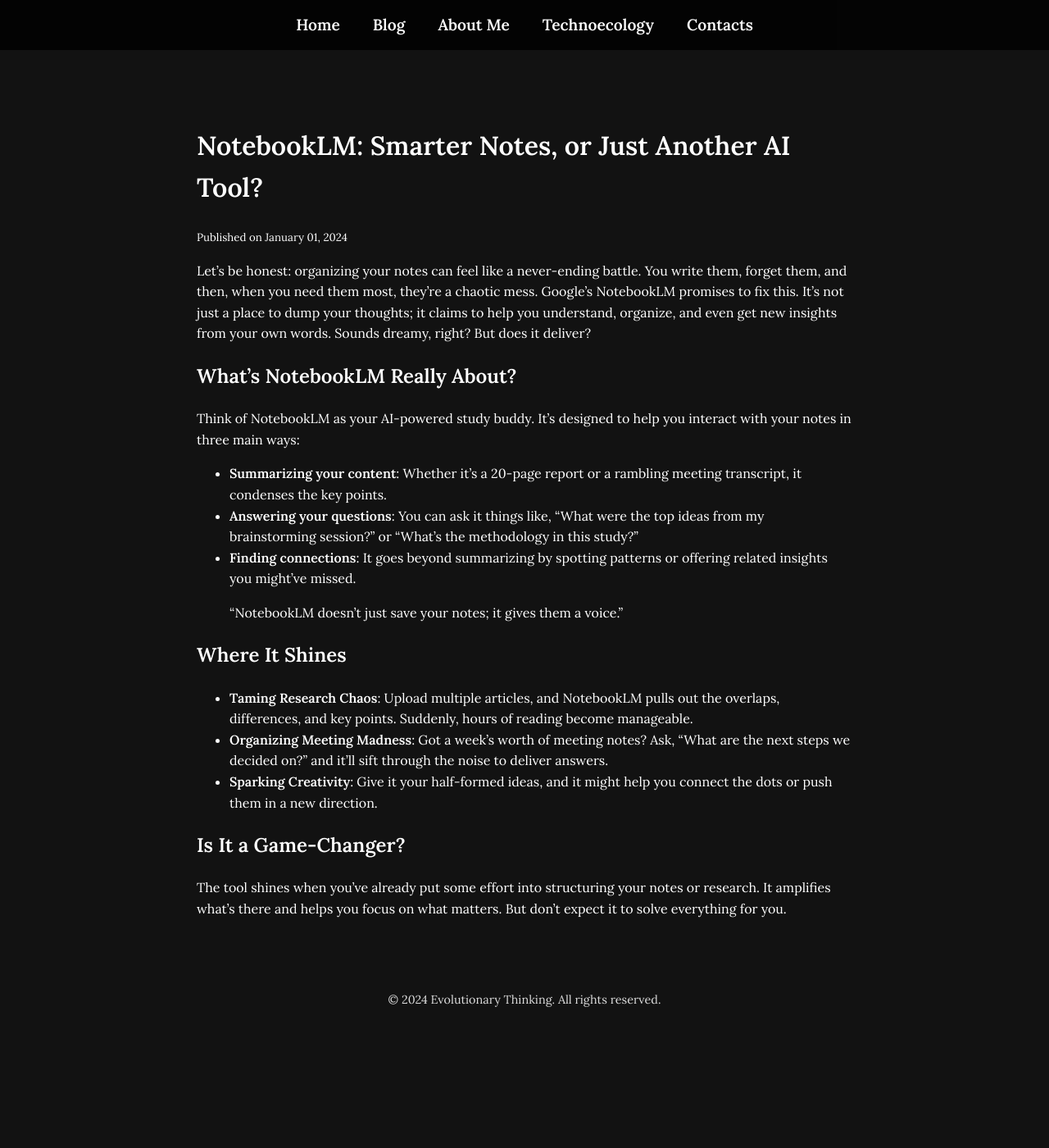
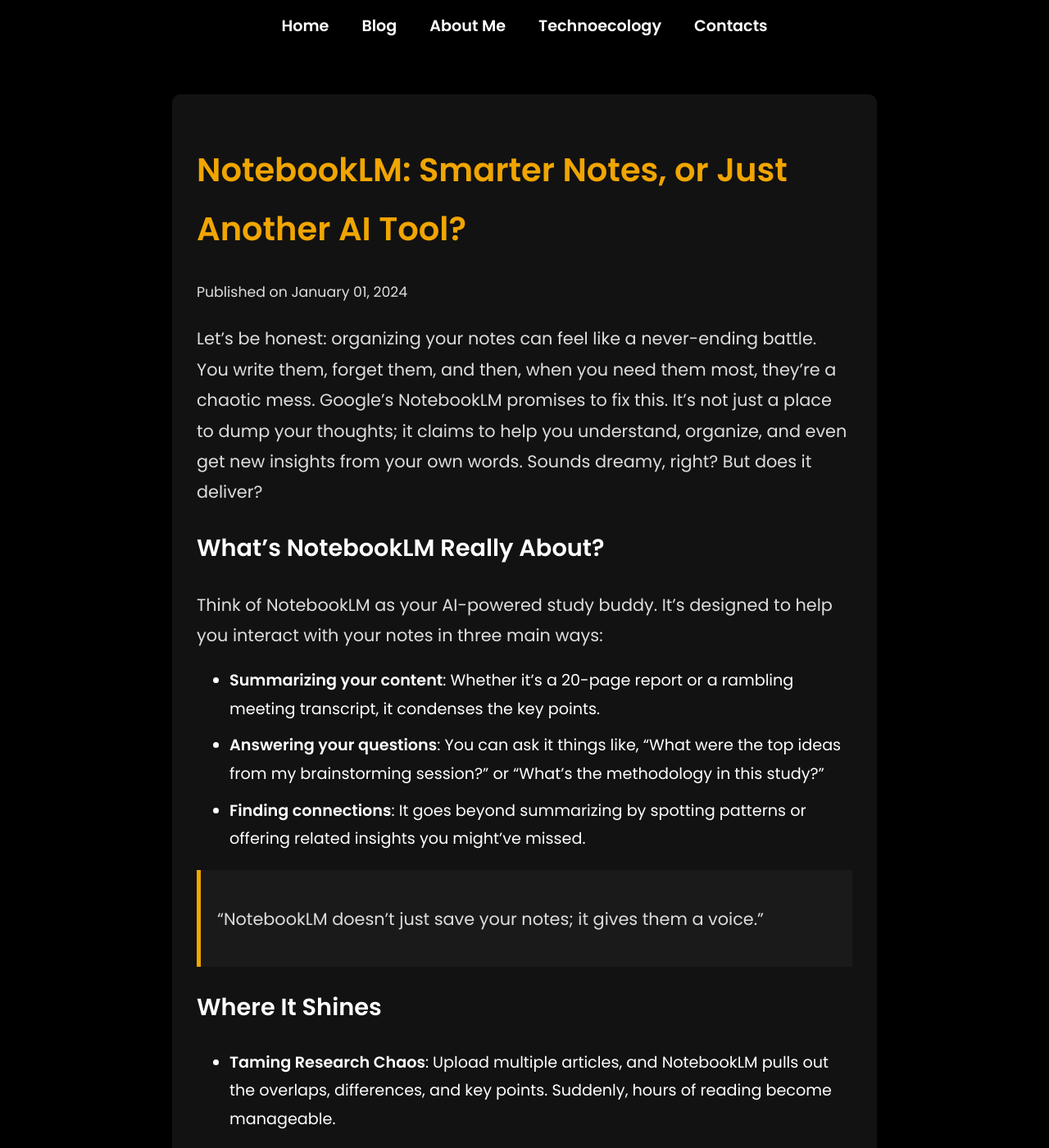
Before and after one commit to frescodicredito/frescodicredito.github.io, a Jekyll site: the page built from _posts/2024-01-01-notebooklm.md, in a window 1280 px wide and 1400 px high. Shown: the whole window at 82% size. Built offline with Jekyll 4.4.1, drawn with Linux system fonts in a browser that asks for light colours; a script that is not in the unit is left out.

Commit message:
Update post.html

```diff
--- a/_layouts/post.html
+++ b/_layouts/post.html
@@ -4,16 +4,17 @@
   <meta charset="UTF-8">
   <meta name="viewport" content="width=device-width, initial-scale=1.0">
   <title>{{ page.title }} - {{ site.title }}</title>
-  <link href="https://fonts.googleapis.com/css2?family=Lora:wght@400;600&family=Playfair+Display:wght@400;700&display=swap" rel="stylesheet">
+  <link href="https://fonts.googleapis.com/css2?family=Poppins:wght@300;400;600&family=Playfair+Display:wght@400;700&display=swap" rel="stylesheet">
   <style>
     body {
-      font-family: 'Lora', serif;
-      line-height: 1.6;
+      font-family: 'Poppins', sans-serif;
+      line-height: 1.8;
       margin: 0;
       padding: 0;
       color: #fff;
-      background-color: #121212;
+      background-color: #000; /* Sfondo nero */
     }
+
     nav {
       background: rgba(0, 0, 0, 0.8);
       position: sticky;
@@ -22,6 +23,7 @@
       padding: 15px 0;
       text-align: center;
     }
+
     nav ul {
       list-style: none;
       margin: 0;
@@ -30,6 +32,7 @@
       justify-content: center;
       gap: 20px;
     }
+
     nav ul li a {
       text-decoration: none;
       color: white;
@@ -38,19 +41,59 @@
       font-weight: 600;
       transition: color 0.3s ease;
     }
+
     nav ul li a:hover {
       color: #f0a500;
     }
+
     footer {
       text-align: center;
       margin-top: 50px;
       font-size: 0.9rem;
       color: #ddd;
     }
+
     .content {
       max-width: 800px;
       margin: 50px auto;
+      padding: 30px;
+      background-color: #121212; /* Sfondo scuro per il contenuto */
+      border-radius: 10px; /* Angoli arrotondati */
+      box-shadow: 0 4px 10px rgba(0, 0, 0, 0.5); /* Ombra elegante */
+    }
+
+    h1 {
+      font-size: 2.5rem;
+      color: #f0a500; /* Colore giallo per il titolo */
+      margin-bottom: 20px;
+    }
+
+    p {
+      font-size: 1.3rem;
+      color: #ddd;
+      margin-bottom: 20px;
+    }
+
+    article {
+      font-size: 1.2rem;
+      color: #fff;
+    }
+
+    article blockquote {
+      background-color: #1a1a1a;
       padding: 20px;
+      margin: 20px 0;
+      border-left: 5px solid #f0a500;
+      color: #ccc;
+    }
+
+    article ul, article ol {
+      margin: 20px 0;
+      padding-left: 40px;
+    }
+
+    article li {
+      margin-bottom: 10px;
     }
   </style>
 </head>
```
